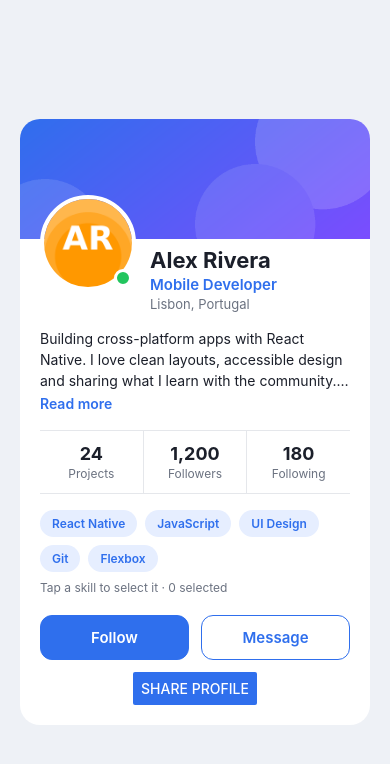
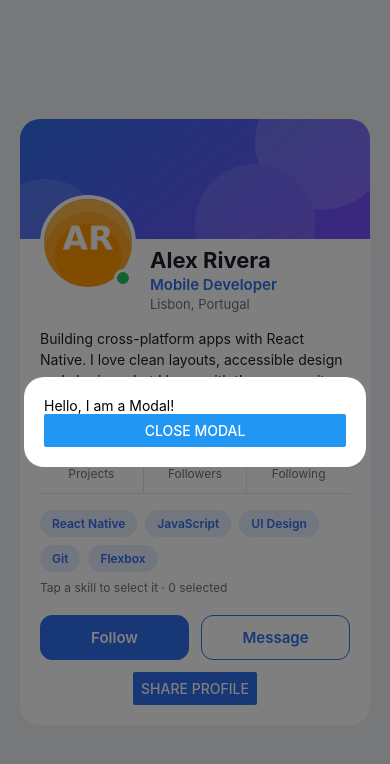
Before and after one commit to BastianMardones/react-profile-card-modals-task3, a React Native app: screen / in a window 390 px wide. Both pictures are taken after a click on the button "SHARE PROFILE". Shown: the top 764 px of the page. Built offline with nearby package versions, Linux system fonts and the light colour scheme.

Commit message:
step 1: open share modal

```diff
--- a/App.js
+++ b/App.js
@@ -1,8 +1,8 @@
-// TASK 3 — Modals, ScrollView and SafeAreaView (starter)
-// Start point: the solution of Task 2 + new data. Follow the steps in README.md.
+
+
 import { useState } from 'react';
-// TODO: add the imports you need in each step (Modal, SafeAreaView from 'react-native-safe-area-context'...)
-import { View, Text, Image, Pressable, TextInput, Button, Alert, ScrollView, StyleSheet, Platform } from 'react-native';
+
+import { View, Text, Image, Pressable, TextInput, Button, Alert, ScrollView, StyleSheet, Platform, Modal } from 'react-native';
 
 const COLORS = {
   background: '#EEF1F6',
@@ -42,20 +42,20 @@ const CONTACTS = [
   'Hugo Silva',
 ];
 
-// Adds thousands separators: 1200 -> '1,200'
 function formatCount(n) {
   return String(n).replace(/\B(?=(\d{3})+(?!\d))/g, ',');
 }
 
 export default function App() {
+  const [modalVisible, setModalVisible] = useState(false);
   const [isFollowing, setIsFollowing] = useState(false);
   const [isComposerOpen, setIsComposerOpen] = useState(false);
   const [message, setMessage] = useState('');
   const [isBioExpanded, setIsBioExpanded] = useState(false);
   const [isOnline, setIsOnline] = useState(true);
   const [selectedSkills, setSelectedSkills] = useState([]);
-  // TODO STEP 1: add the state that says if the modal is visible
-  // TODO STEP 4: add the state for the selected contacts (an array)
+
+
 
   const followers = BASE_FOLLOWERS + (isFollowing ? 1 : 0);
   const isSendDisabled = message.trim().length === 0;
@@ -73,9 +73,6 @@ export default function App() {
     setIsComposerOpen(!isComposerOpen);
   };
 
-  const handleSharePress = () => {
-    Alert.alert('Share profile', 'Sharing is not implemented yet.');
-  };
 
   const handleSendPress = () => {
     Alert.alert('Message sent', `To Alex: "${message.trim()}"`);
@@ -84,7 +81,7 @@ export default function App() {
   };
 
   const handleSkillPress = (skill) => {
-    // Never modify the array directly: create a new one.
+
     setSelectedSkills(
       selectedSkills.includes(skill)
         ? selectedSkills.filter((item) => item !== skill)
@@ -92,10 +89,8 @@ export default function App() {
     );
   };
 
-  // TODO STEP 2: write closeModal
-  // TODO STEP 4: write handleContactPress and handleConfirmShare
 
-  // TODO STEP 5: wrap the whole screen in a SafeAreaView
+
   return (
     <ScrollView
       style={styles.screen}
@@ -164,7 +159,7 @@ export default function App() {
             Tap a skill to select it · {selectedSkills.length} selected
           </Text>
 
-          {/* TODO STEP 3: add the 'Recent projects' horizontal ScrollView here (use PROJECTS) */}
+
           <View style={styles.actions}>
             <Pressable
               onPress={handleFollowPress}
@@ -217,13 +212,14 @@ export default function App() {
 
 
           <View style={styles.shareWrapper}>
-            {/* TODO STEP 1: this button must open the modal (replace the Alert) */}
-            <Button title="Share profile" color={COLORS.primary} onPress={handleSharePress} />
+
+            <Button title="Share profile" color={COLORS.primary} onPress={() => setModalVisible(true)} />
           </View>
         </View>
       </View>
 
-      {/* TODO STEP 1-4: add the <Modal> here */}
+
+<Modal animationType="slide" transparent visible={modalVisible} onRequestClose={() => setModalVisible(false)}><View style={styles.overlay}><View style={styles.sheet}><Text>Hello, I am a Modal!</Text><Button title="Close Modal" onPress={() => setModalVisible(false)} /></View></View></Modal>
     </ScrollView>
   );
 }
@@ -450,4 +446,127 @@ const styles = StyleSheet.create({
     marginTop: 12,
     alignItems: 'center',
   },
+  overlay: {
+    flex: 1,
+    justifyContent: 'center',
+    alignItems: 'center',
+    padding: 24,
+    backgroundColor: 'rgba(0, 0, 0, 0.5)',
+  },
+  sheet: {
+    width: '100%',
+    maxWidth: 420,
+    padding: 20,
+    borderRadius: 20,
+    backgroundColor: COLORS.card,
+  },
+  sheetTitle: {
+    fontSize: 20,
+    fontWeight: '700',
+    color: COLORS.text,
+  },
+  sheetText: {
+    marginTop: 4,
+    marginBottom: 12,
+    fontSize: 14,
+    color: COLORS.muted,
+  },
+  sheetClose: {
+    marginTop: 8,
+    paddingVertical: 10,
+    alignItems: 'center',
+  },
+  sheetCloseText: {
+    fontSize: 15,
+    fontWeight: '600',
+    color: COLORS.primary,
+  },
+  sectionTitle: {
+    marginTop: 18,
+    marginBottom: 10,
+    fontSize: 12,
+    fontWeight: '700',
+    letterSpacing: 0.5,
+    color: COLORS.muted,
+  },
+  projectsRow: {
+    gap: 12,
+    paddingRight: 4,
+  },
+  projectCard: {
+    width: 140,
+    padding: 14,
+    borderRadius: 14,
+    backgroundColor: COLORS.primaryLight,
+  },
+  projectName: {
+    fontSize: 15,
+    fontWeight: '700',
+    color: COLORS.text,
+  },
+  projectTech: {
+    marginTop: 4,
+    fontSize: 12,
+    color: COLORS.muted,
+  },
+  projectStars: {
+    marginTop: 12,
+    fontSize: 13,
+    fontWeight: '600',
+    color: COLORS.primary,
+  },
+  contactList: {
+    maxHeight: 240,
+    borderTopWidth: 1,
+    borderBottomWidth: 1,
+    borderColor: COLORS.border,
+  },
+  contactRow: {
+    flexDirection: 'row',
+    justifyContent: 'space-between',
+    alignItems: 'center',
+    paddingVertical: 12,
+  },
+  contactName: {
+    fontSize: 15,
+    color: COLORS.text,
+  },
+  checkbox: {
+    width: 22,
+    height: 22,
+    borderRadius: 11,
+    borderWidth: 1.5,
+    borderColor: COLORS.offline,
+    alignItems: 'center',
+    justifyContent: 'center',
+  },
+  checkboxSelected: {
+    borderColor: COLORS.primary,
+    backgroundColor: COLORS.primary,
+  },
+  checkMark: {
+    fontSize: 13,
+    fontWeight: '700',
+    color: '#FFFFFF',
+  },
+  shareButton: {
+    marginTop: 16,
+    paddingVertical: 12,
+    borderRadius: 12,
+    alignItems: 'center',
+    backgroundColor: COLORS.primary,
+  },
+  shareButtonDisabled: {
+    backgroundColor: COLORS.offline,
+  },
+  shareButtonText: {
+    fontSize: 15,
+    fontWeight: '600',
+    color: '#FFFFFF',
+  },
+  safe: {
+    flex: 1,
+    backgroundColor: COLORS.background,
+  },
+
 });
```
